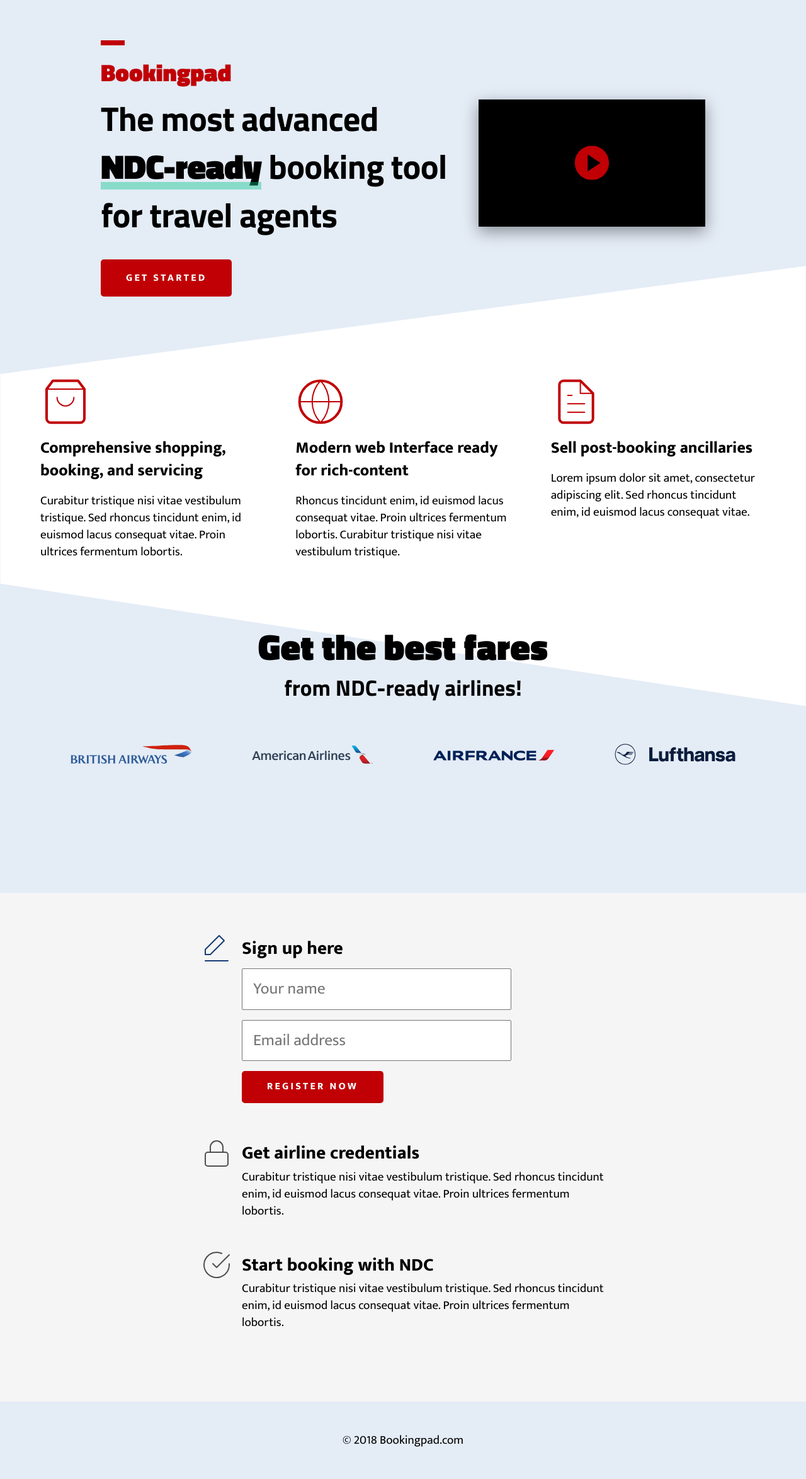
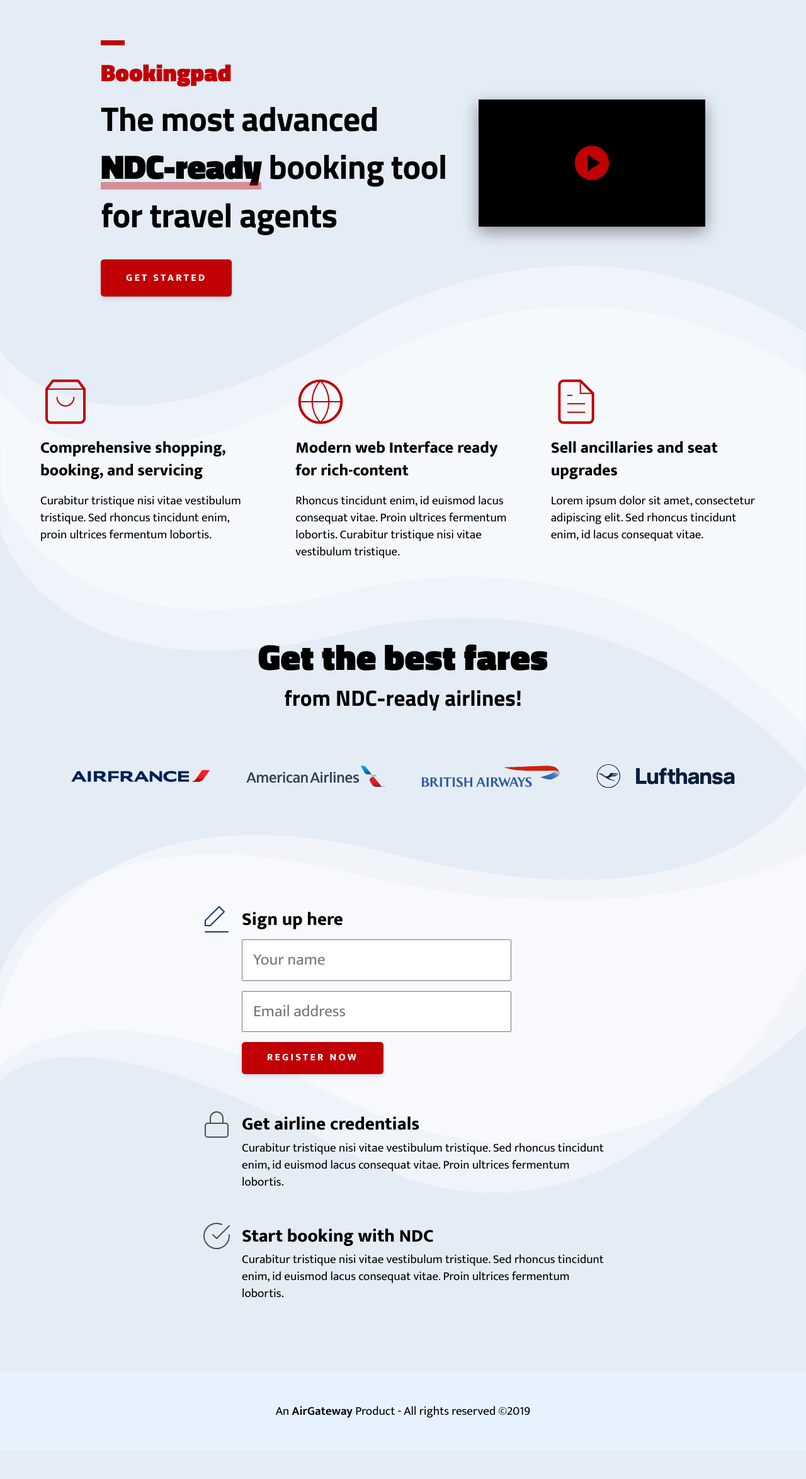
Before and after one commit to tripsimian-labs/bookingpad-web, a Jekyll site: the page built from index.md, in a window 1280 px wide. Shown: the whole page at 63% size. Built offline with Jekyll 4.4.1, drawn with Linux system fonts in a browser that asks for light colours; after the commit the page ends 2304 px from its top, so only the background shows below that.

Commit message:
Add background details

```diff
--- a/_layouts/main.html
+++ b/_layouts/main.html
@@ -45,8 +45,9 @@
     </div>
     <div class="illustration">
       <div class="winger">
-          <svg viewBox="0 0 1601 875" fill="none" xmlns="http://www.w3.org/2000/svg">
-            <path d="M1600.5 0.5L0.5 215V631.595L1600.5 874.705V0.5Z" fill="white"/>
+          <svg viewBox="0 0 1601 1005" fill="none" xmlns="http://www.w3.org/2000/svg">
+            <path d="M1600.5 134C1600.5 134 1194 -167.337 684 134C174 435.337 0.5 169.337 0.5 169.337V442C0.5 442 94 792 684 648C1274 504 1600.5 922.503 1600.5 922.503V134Z" fill="white" fill-opacity="0.4"/>
+            <path d="M1600.5 216C1600.5 216 1194 -85.3375 684 216C174 517.337 0.5 251.337 0.5 251.337V524C0.5 524 94 874 684 730C1274 586 1600.5 1004.5 1600.5 1004.5V216Z" fill="white" fill-opacity="0.4"/>
           </svg>
       </div>
     </div>
@@ -87,8 +88,7 @@
             <h3>Comprehensive shopping, booking, and servicing</h3>
             <p>
               Curabitur tristique nisi vitae vestibulum tristique. Sed rhoncus
-              tincidunt enim, id euismod lacus consequat vitae. Proin ultrices
-              fermentum lobortis.
+              tincidunt enim, proin ultrices fermentum lobortis.
             </p>
           </li>
           <li>
@@ -173,10 +173,10 @@
                 stroke-linejoin="round"
               />
             </svg>
-            <h3>Sell post-booking ancillaries</h3>
+            <h3>Sell ancillaries and seat upgrades</h3>
             <p>
               Lorem ipsum dolor sit amet, consectetur adipiscing elit. Sed
-              rhoncus tincidunt enim, id euismod lacus consequat vitae.
+              rhoncus tincidunt enim, id lacus consequat vitae.
             </p>
           </li>
         </ul>
@@ -186,21 +186,31 @@
       <div class="layout">
         <h3><em>Get the best fares</em><br> from NDC-ready airlines!</h3>
         <div class="airlines-carousel">
-          <ul class="cols cols--half cols--quad">
+          <ul class="cols">
+            <li>
+              <img src="/assets/images/logo-airfrance.svg">
+            </li>
+            <li>
+              <img src="/assets/images/logo-american-airlines.svg">
+            </li>
+
             <li>
               <img src="/assets/images/logo-britishairways.svg">
-            </li>
-            <li>
-                <img src="/assets/images/logo-american-airlines.svg">
-              </li>
-            <li>
-              <img src="/assets/images/logo-airfrance.svg">
             </li>
             <li>
               <img src="/assets/images/logo-lufthansa.svg">
             </li>
           </ul>
         </div>
+      </div>
+    </div>
+    <div class="illustration">
+        <div class="winger">
+            <svg viewBox="0 0 1600 813" fill="none" xmlns="http://www.w3.org/2000/svg">
+              <path d="M1600 361.999C1600 361.999 1258 1045.29 683.5 729.645C109 414 0 594.308 0 594.308V381.645C0 381.645 93.5 31.6457 683.5 175.646C1273.5 319.646 1600 140.142 1600 140.142V361.999Z" fill="white" fill-opacity="0.4"/>
+              <path d="M1600 479.857C1600 479.857 1210 891.006 683.5 627.503C157 364 0 562.166 0 562.166V449.503C0 449.503 101 -31.9998 777 140C1453 312 1600 6.10352e-05 1600 6.10352e-05V479.857Z" fill="white" fill-opacity="0.5"/>
+              </svg>
+
       </div>
     </div>
     <div class="get-started">
@@ -255,8 +265,9 @@
         </li>
       </div>
     </div>
+
     <div class="site-footer">
-      <p>© 2018 Bookingpad.com</p>
+      <p>An <a href="https://airgateway.com/">AirGateway</a> Product - All rights reserved ©2019</p>
     </div>
   </body>
 </html>
--- a/_sass/layout.scss
+++ b/_sass/layout.scss
@@ -7,6 +7,11 @@
 
 a {
   text-decoration: none;
+  color: #000000;
+  font-weight: 600;
+  &:hover {
+    color: $red;
+  }
 }
 
 .cols {
@@ -14,17 +19,17 @@
   grid-template-columns: 1fr;
 
   &--half {
-    @media screen and (min-width: 42rem) {
+    @media screen and (min-width: 48rem) {
       grid-template-columns: repeat(2, 1fr);
     }
   }
   &--third {
-    @media screen and (min-width: 42rem) {
+    @media screen and (min-width: 48rem) {
       grid-template-columns: repeat(3, 1fr);
     }
   }
   &--quad {
-    @media screen and (min-width: 42rem) {
+    @media screen and (min-width: 48rem) {
       grid-template-columns: repeat(4, 1fr);
     }
   }
@@ -38,7 +43,7 @@
     max-width: 960px;
     grid-gap: 3rem;
     align-items: center;
-    @media screen and (min-width: 40rem) {
+    @media screen and (min-width: 48rem) {
       grid-template-columns: 1fr 360px;
     }
   }
@@ -71,7 +76,12 @@
           left: 0;
           width: 100%;
           height: 12px;
-          background-color: rgba($color: $mint, $alpha: 0.4);
+          background-color: rgba($color: $red, $alpha: 0.4);
+        }
+        &:hover {
+          &::after {
+            background-color: rgba($color: $red, $alpha: 1.0);
+          }
         }
       }
     }
@@ -111,6 +121,11 @@
   letter-spacing: 0.2rem;
   font-weight: 800;
   font-size: 1rem;
+  box-shadow: 0 4px 6px rgba(60,60,60,.11),0 1px 3px rgba(0,0,0,.08);
+  cursor: pointer;
+  &:hover {
+    background-color: lighten($color: $red, $amount: 1);
+  }
 }
 
 form {
@@ -195,8 +210,7 @@
 }
 
 .airlines {
-  min-height: 480px;
-  padding: 3rem 0;
+  padding: 4rem 0 2rem;
   text-align: center;
   h3 {
     font-family: 'Titillium Web', sans-serif;
@@ -209,17 +223,25 @@
     }
   }
   ul {
-    margin-top: 1rem;
+    padding: 3rem;
     align-items: center;
     justify-content: center;
+    grid-column-gap: 3.5rem;
+    grid-template-columns: repeat(2,1fr);
+    @media screen and (min-width: 60rem) {
+      grid-template-columns: repeat(4,1fr);
+    }
     li {
-      padding: 3rem;
+      margin: 2rem auto;
+    }
+    img {
+      width: 100%;
+      max-width: 220px;
     }
   }
 }
 
 .get-started {
-  background-color: whitesmoke;
   padding: 4rem 0;
   p {
     margin-left: 4rem;
@@ -368,6 +390,7 @@
 }
 
 .site-footer {
+  background-color: rgb(231, 242, 255);
   padding: 3rem;
   p {
     text-align: center;
```
